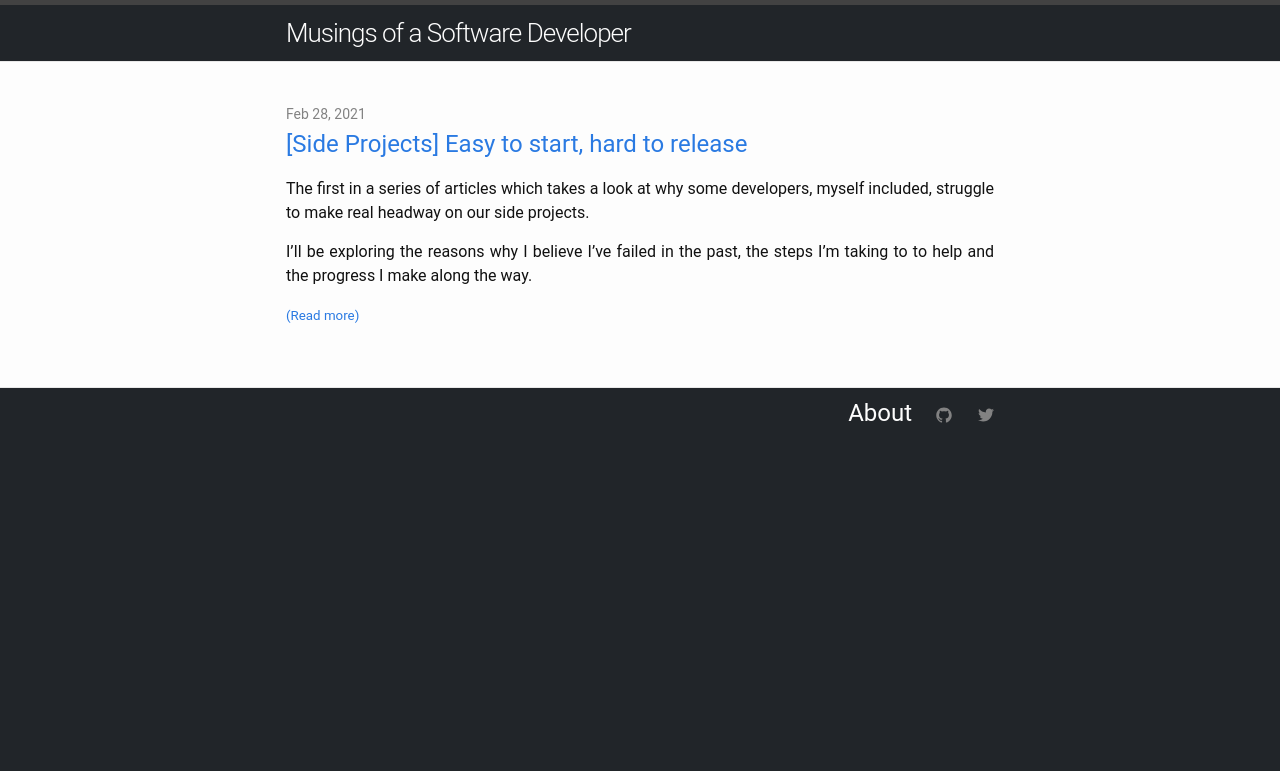
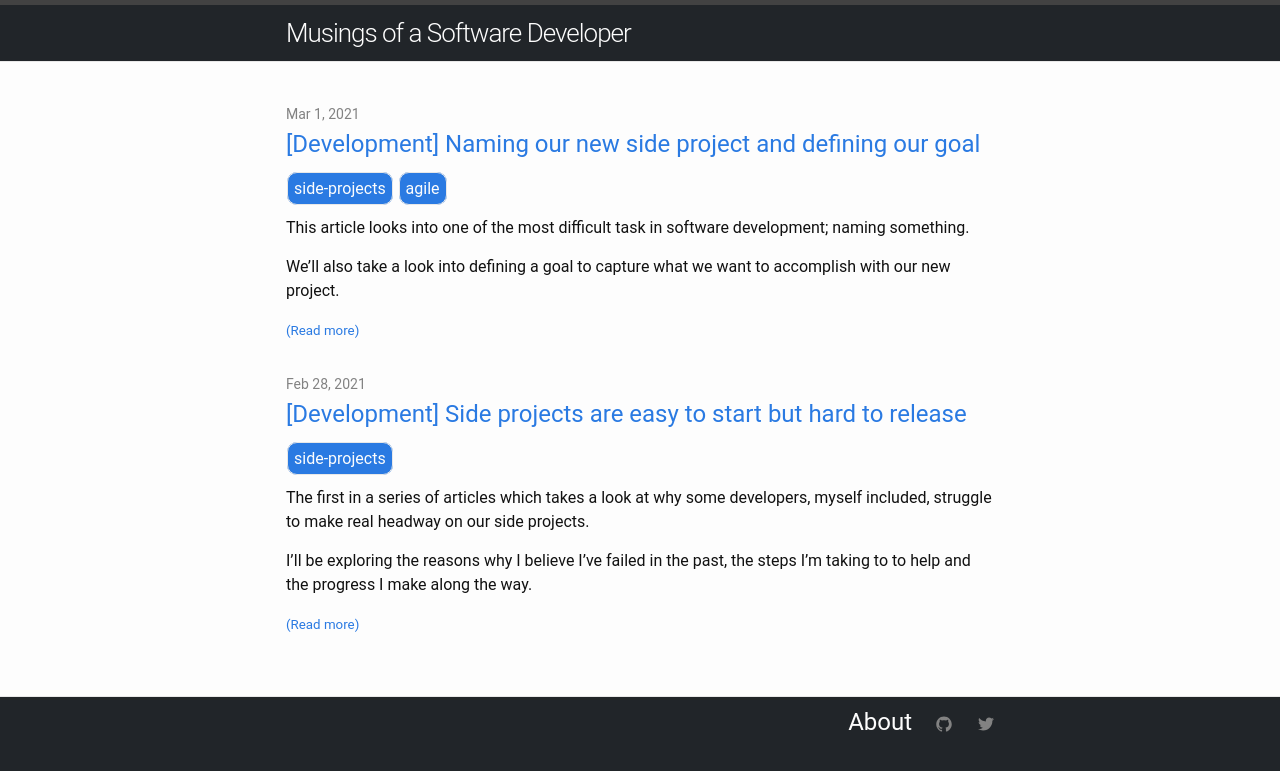
Before and after one commit to christdi/chrisirvine-co-uk, a Jekyll site: the page built from index.html, in a window 1280 px wide. Shown: the top 771 px of the page. Built offline with Jekyll 4.4.1, drawn with Linux system fonts in a browser that asks for light colours.

Commit message:
Feature/2021 02 08 cs article (#1)
Updated old article categories, wrote new article, layout tweaks

```diff
--- a/_posts/2021-02-28-side-projects-easy-to-start-hard-to-release.markdown
+++ b/_posts/2021-02-28-side-projects-easy-to-start-hard-to-release.markdown
@@ -1,8 +1,9 @@
 ---
 layout: post
-title:  "[Side Projects] Easy to start, hard to release"
+title:  "Side projects are easy to start but hard to release"
 date:   2021-02-28
-categories: mud
+categories: [development]
+tags: [side-projects]
 description: |-
    The first in a series of articles which takes a look at why some developers, myself included, struggle to make real headway on our side projects.
 
--- /dev/null
+++ b/_posts/2021-02-28-side-projects-naming-and-defining-goal.markdown
@@ -0,0 +1,34 @@
+---
+layout: post
+title:  "Naming our new side project and defining our goal"
+date:   2021-03-01
+categories: [development]
+tags: [side-projects, agile]
+description: |-
+   This article looks into one of the most difficult task in software development; naming something.
+
+
+   We'll also take a look into defining a goal to capture what we want to accomplish with our new project.
+---
+
+I'm going to use the name "Covenstead" for the side project going forward.  It's a setting that I was involved in creating for a past swing at this that actually got pretty far along.  I'm going to re-use it as I really liked the setting.  More on that in future articles.
+
+The first stage in getting our new project off the ground the Right Way™ is to define our goal.  Let’s start with the most basic idea and then try to evolve it into something a bit more specific.
+
+> “Let’s create a game with a new MUD engine”.
+
+That’s all well and good but there’s a bit of a problem.  We don’t just want to write a game, We want to write a game that’ll actually attract and retain some players! MUDs have seen a major decline in player bases since the rise of the MMO but I think it’s still possible to be relatively successful in the right circumstances.
+
+  * It has to be accessible.  Most gamers won’t even know what a MUD is nevermind how to connect to one.  We need to streamline the process so that it's in line with what people already know.  We’ll also need a nice UI/UX, plain text isn’t going to cut it.
+
+  * It has to be engaging.  Players have to be introduced early to core gameplay mechanics and they need to be enjoyable.  We want to quickly establish a positive feedback loop that'll make players want to continue playing.  We also need a story that the player can participate in to immerse them into the world.
+
+  * It has to be designed primarily for a single player experience.  We can't rely on the traditional D&D/ style group play as we have no guarantee of numbers.  So to make it as accessible as we can, we should design our content around a solo player with optional or scalable group content.
+
+  * It has to be branded correctly.  As stated earlier, players don’t really know what a MUD is anymore and there’s no real advantage in trying to educate the player.  So let’s go with a different branding to describe itself.  Maybe keeping it simple with, “browser based online RPG?”, assuming of course we’re going to offer a browser interface.
+
+So let’s refine our original goal.
+
+> “Let’s create an accessible, engaging story driven online single player RPG with optional collaborative gameplay inspired by traditional MUDs”
+
+It’s a bit overly formal but it’s better to lean towards more specific as it helps constrain what we actually need to create to make it a reality.  With that done, our next stop is defining some user stories.
--- a/_sass/_layout.scss
+++ b/_sass/_layout.scss
@@ -145,7 +145,7 @@
 }
 
 .post-link {
-    display: block;
+    display: inline;
     font-size: 24px;
 }
 
@@ -167,7 +167,6 @@
 }
 
 .post-content {
-    text-align: justify;
     margin-bottom: $spacing-unit;
 
     h2 {
@@ -195,6 +194,19 @@
     }
 }
 
-.post-excert {
-    text-align: justify;
+.post-tags {
+    margin-bottom: $spacing-unit / 2;
 }
+
+.post-tag {
+    background-color: $brand-color;
+    color: $light-text-color !important;
+    border-radius: 10px;
+    padding: 6px;
+    margin: 1px;
+    border: 1px $grey-color-light solid;
+
+    &:hover {
+        text-decoration: none;
+    }
+}
--- a/index.html
+++ b/index.html
@@ -10,8 +10,18 @@ layout: default
         <span class="post-meta">{{ post.date | date: "%b %-d, %Y" }}</span>
 
         <h2>
+          {% for category in post.categories %}
+            <a class="post-link">[{{ category | capitalize }}]</a>
+          {% endfor %}
+
           <a class="post-link" href="{{ post.url | prepend: site.baseurl }}">{{ post.title }}</a>
         </h2>
+
+        <div class="post-tags">
+          {% for tag in post.tags %}
+            <a class="post-tag" href="">{{ tag }}</a>
+          {% endfor %}
+        </div>
 
         <div class="post-excert">{{ post.description | markdownify }}</div>
 
```
Also changed, not shown: 1 other file.
